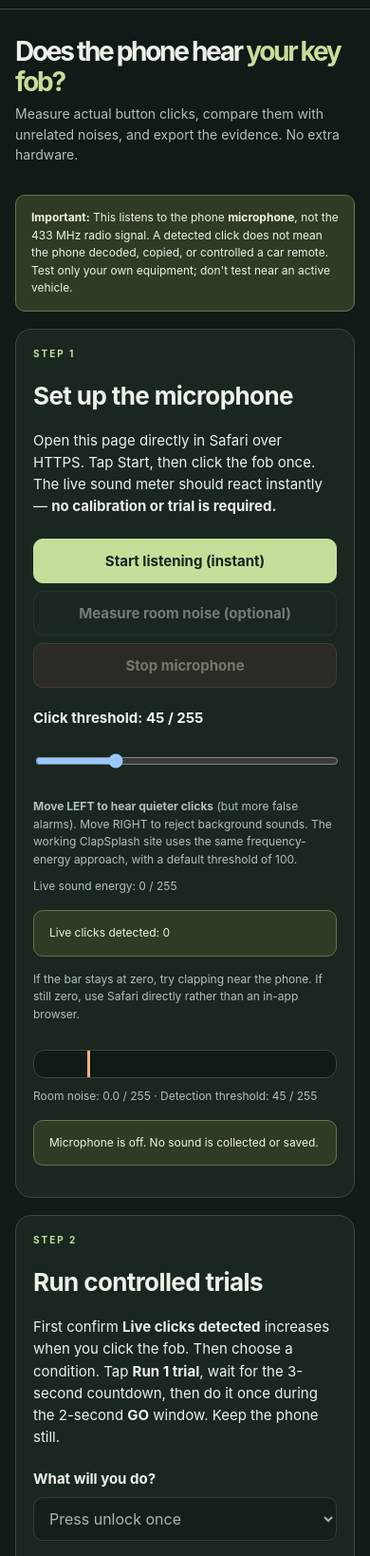
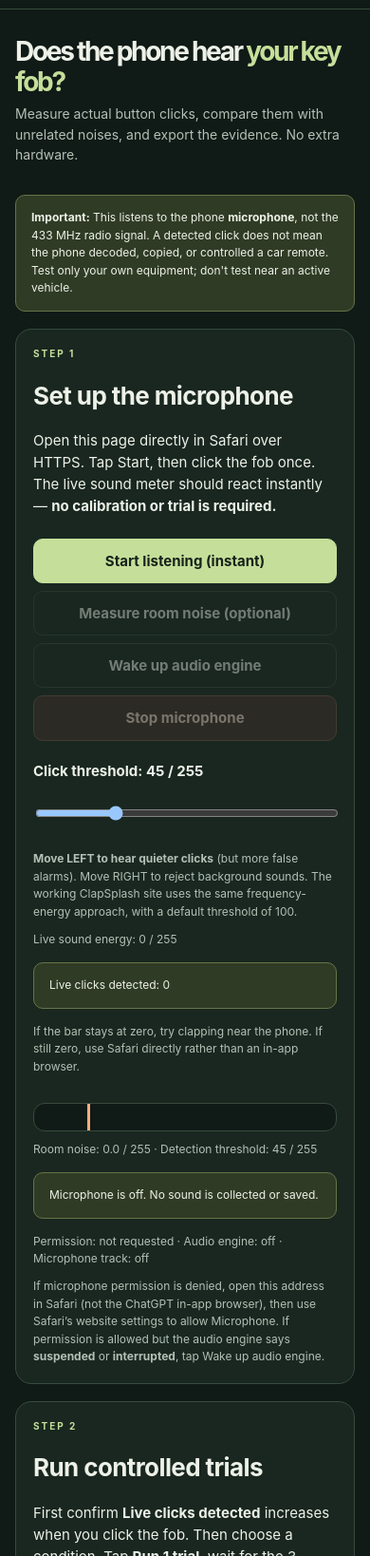
Before and after one commit to jimedusot-beep/Project-sasori, a website: page site/keyfob-lab.html in a window 390 px wide. Shown: the part 99-1737 px from the top of the page at 95% size. Drawn offline with Linux system fonts and the light colour scheme.

Commit message:
Expose microphone permission, track and audio engine diagnostics on phone

```diff
--- a/site/keyfob-lab.html
+++ b/site/keyfob-lab.html
@@ -16,8 +16,8 @@
     <title>Phone Key-Fob Lab · Project Sasori</title>
     <link rel="icon" href="icon.svg" type="image/svg+xml" />
     <link rel="stylesheet" href="hub.css?v=simple-projects-20261025" />
-    <link rel="stylesheet" href="keyfob-lab.css?v=keyfob-audio-2" />
-    <script type="module" src="keyfob-lab.js?v=keyfob-audio-2"></script>
+    <link rel="stylesheet" href="keyfob-lab.css?v=keyfob-audio-3" />
+    <script type="module" src="keyfob-lab.js?v=keyfob-audio-3"></script>
   </head>
   <body>
     <a class="skip" href="#workspace">Skip to key-fob tests</a>
@@ -62,6 +62,7 @@
             <button type="button" id="mic-calibrate" class="secondary" disabled>
               Measure room noise (optional)
             </button>
+            <button type="button" id="mic-resume" class="secondary" disabled>Wake up audio engine</button>
             <button type="button" id="mic-stop" class="danger" disabled>Stop microphone</button>
           </div>
           <label for="sensitivity"
@@ -89,6 +90,14 @@
           <p id="level-label" class="hint">Live sound: — · Detection threshold: —</p>
           <p id="mic-status" class="notice" role="status" aria-live="polite">
             Microphone is off. No sound is collected or saved.
+          </p>
+          <p id="mic-diagnostics" class="hint" role="status" aria-live="polite">
+            Permission: not requested · Audio engine: off · Microphone track: off
+          </p>
+          <p class="hint">
+            If microphone permission is denied, open this address in Safari (not the ChatGPT in-app browser),
+            then use Safari’s website settings to allow Microphone. If permission is allowed
+            but the audio engine says <strong>suspended</strong> or <strong>interrupted</strong>, tap Wake up audio engine.
           </p>
         </section>
         <section class="panel" aria-labelledby="trial-title">
```
